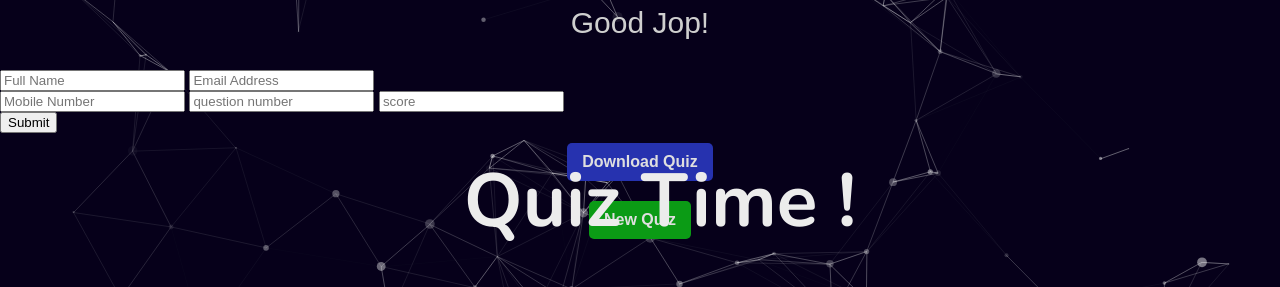
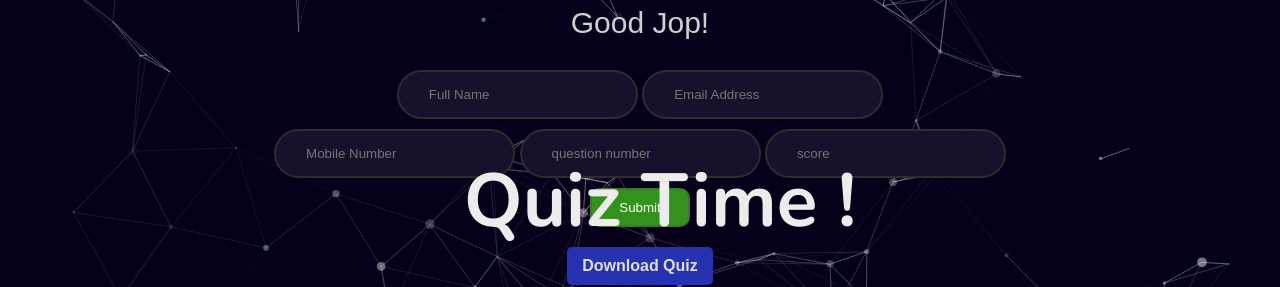
Before and after one commit to YoussefAbbas12/Social-studes-Quiz, a plain HTML site: page index.html in a window 1280 px wide. Shown: the part 158-445 px from the top of the page. Drawn offline with nearby package versions, Linux system fonts and the light colour scheme.

Commit message:
Update style.css

```diff
--- a/css/style.css
+++ b/css/style.css
@@ -327,3 +327,29 @@ input[type="range"] {
     color: #000;
     margin-left: 55px;
 }
+
+.saveForm{
+    display: flex;
+    flex-direction: column;
+    align-items: center;
+    justify-content: center;
+}
+
+.saveForm input{
+    background-color: #1a102b;
+    padding: 15px 30px;
+    border: 2px solid #2d2c2f;
+    border-radius: 50px;
+    color: #fff;
+    max-width: 177px;
+    margin-bottom: 10px;
+}
+
+.saveForm input[type="submit"]{
+    padding: 10px 20px;
+    width: 100px;
+    background: #34911d;
+    border-radius: 10px;
+    border-color: #496f37;
+    align-self: center;
+}
```
